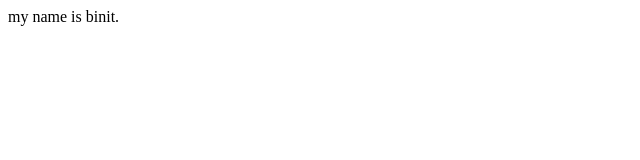
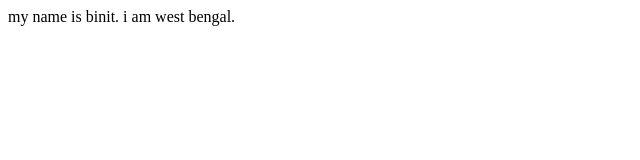
Before and after one commit to b159/gitdemo, a plain HTML site: page index.html in a window 1280 px wide. Shown: the whole page, without its empty margins (0-640 px from the left). Drawn offline with Linux system fonts and the light colour scheme.

Commit message:
added another text

```diff
--- a/index.html
+++ b/index.html
@@ -5,5 +5,7 @@
 </head>
 <body>
 	my name is binit.
+
+	i am west bengal.
 </body>
 </html>
```
